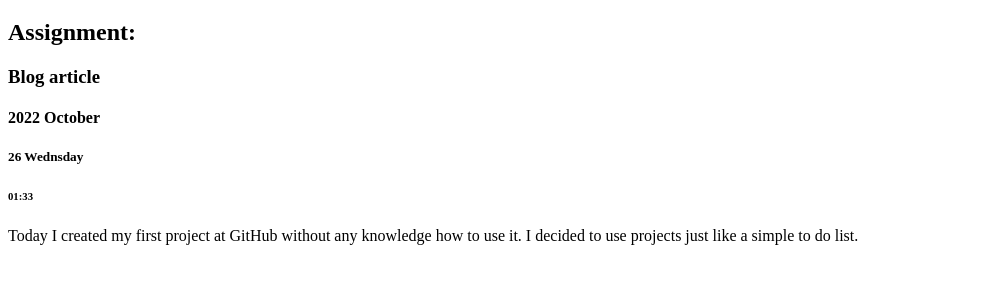
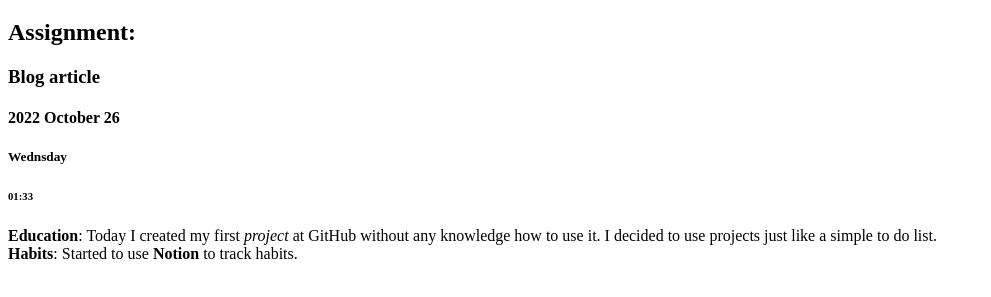
Before and after one commit to Nedramrez/the-odin-project, a plain HTML site: page plain-blog-article.html in a window 1280 px wide. Shown: the part 61-358 px from the top of the page, without its empty margins (0-991 px from the left). Drawn offline with Linux system fonts and the light colour scheme.

Commit message:
Use strong and em tags.

```diff
--- a/plain-blog-article.html
+++ b/plain-blog-article.html
@@ -8,9 +8,13 @@
     <h1>Working With Text</h1>
     <h2>Assignment:</h2>
     <h3>Blog article</h3>
-    <h4>2022 October</h4>
-    <h5>26 Wednsday</h5>
+    <h4>2022 October 26</h4>
+    <h5>Wednsday</h5>
     <h6>01:33</h6>
-    <p>Today I created my first project at GitHub without any knowledge how to use it. I decided to use projects just like a simple to do list. </p>
+    <p><strong>Education</strong>: Today I created my first <em>project</em> at GitHub without any knowledge how to use it. I decided to use projects just like a simple to do list.
+      <br>
+      <strong>Habits</strong>: Started to use <strong>Notion</strong> to track habits.
+      <br>
+    </p>
   </body>
 </html>
```
